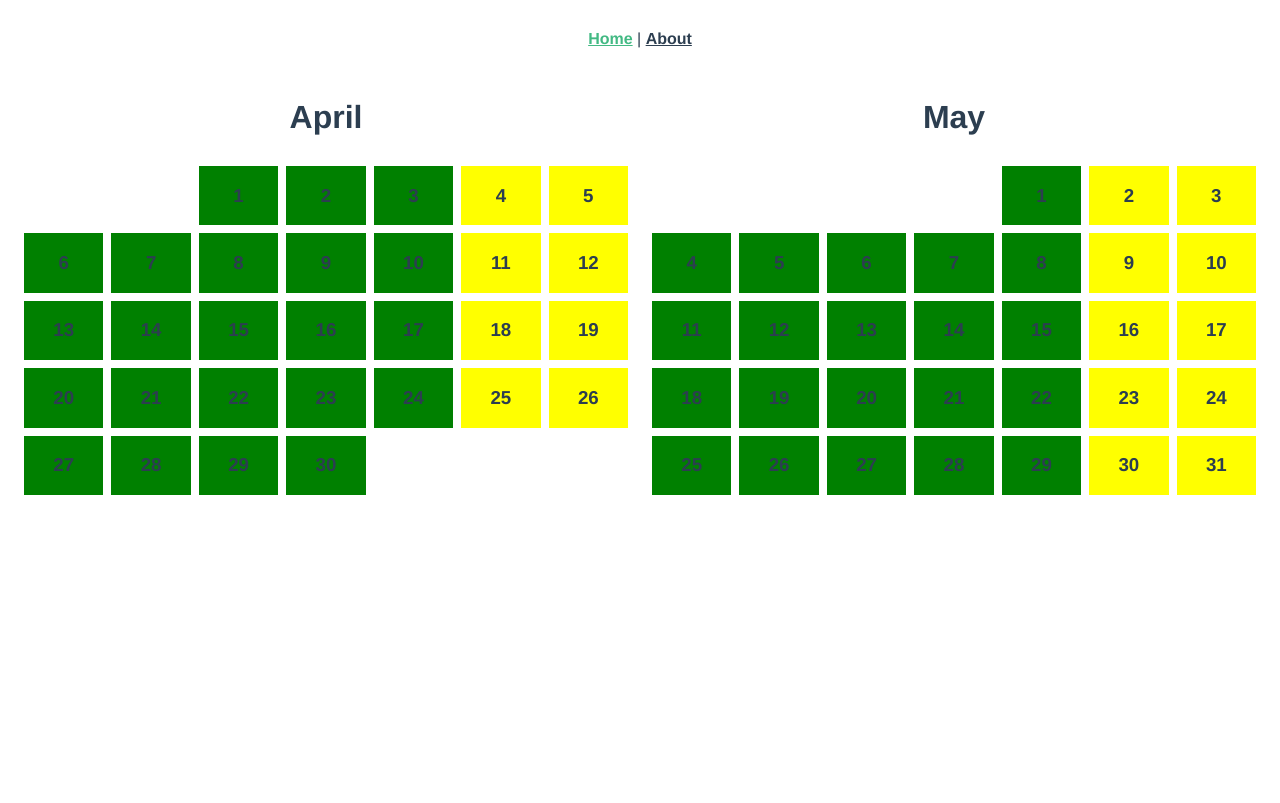
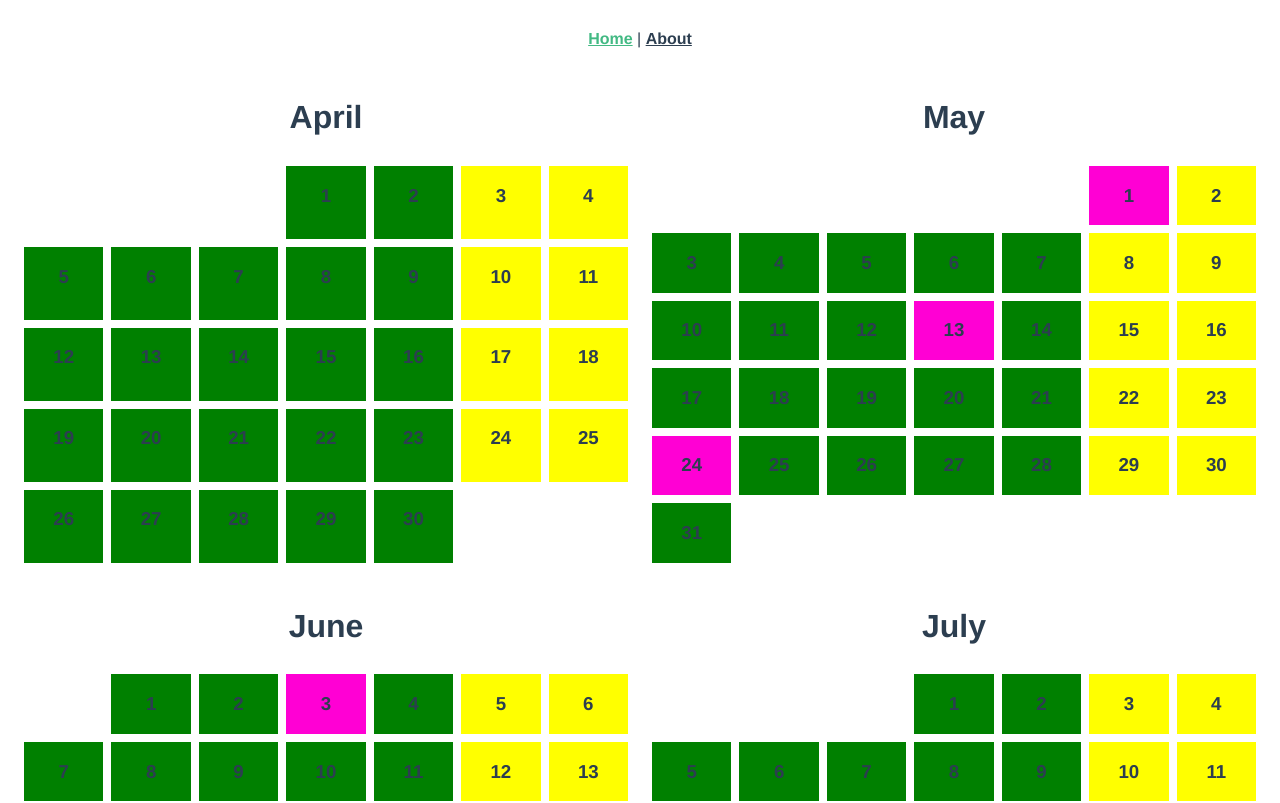
Before and after one commit to URLmacher/vacation, a Vue app: page / in a window 1280 px wide. Shown: the top 803 px of the page. Built offline with nearby package versions, Linux system fonts and the light colour scheme.

Commit message:
dateHelper and data

```diff
--- a/src/components/Calendar.vue
+++ b/src/components/Calendar.vue
@@ -4,7 +4,10 @@
     <div
       v-for="dayOfMonth of daysOfMonth"
       class="calendar__day"
-      :class="`calendar__day--${dayOfMonth.dayName}`"
+      :class="[
+      `calendar__day--${dayOfMonth.dayName}`,
+      `calendar__day--${getHolidayClass(dayOfMonth.momentOfDay)}`
+      ]"
       :key="dayOfMonth.day"
     >
       <h3 class="calendar__day-name">{{dayOfMonth.day}}</h3>
@@ -14,7 +17,10 @@
 
 <script lang="ts">
 import Moment from 'moment';
+import { DateHelper } from '@/helpers/DateHelper';
 import { ref, defineComponent, computed, ComputedRef } from 'vue';
+
+const dateHelper = new DateHelper();
 
 export default defineComponent({
   props: {
@@ -23,32 +29,21 @@ export default defineComponent({
   },
   setup(props: { month: number; year: number }) {
     const monthName: ComputedRef<string> = computed(() => {
-      return Moment(`${props.month}`, 'M').format('MMMM');
+      return dateHelper.getMonthName(props.month);
     });
 
-    const getMonth = (month: number, year: number): IDaysOfMonth[] => {
-      const daysOfMonth: IDaysOfMonth[] = [];
-      const daysInMonth = Moment(`${month}-${year}`, 'M-YY').daysInMonth();
-      for (let i = 1; i < daysInMonth + 1; i++) {
-        const momentOfDay = Moment(`${i}-${month}-${year}`, 'D-M-YY');
-        daysOfMonth.push({
-          day: i,
-          momentOfDay,
-          dayName: momentOfDay.format('dddd').toLowerCase()
-        });
-      }
-      return daysOfMonth;
+    const getHolidayClass = (date: Moment.Moment): string => {
+      return dateHelper.isHoliday(date) ? 'is-holiday' : '';
     };
-    const daysOfMonth = ref(getMonth(props.month, props.year));
-    return { daysOfMonth, monthName };
+
+    const daysOfMonth = ref(dateHelper.getMonth(props.month, props.year));
+    return {
+      daysOfMonth,
+      monthName,
+      getHolidayClass
+    };
   }
 });
-
-export interface IDaysOfMonth {
-  momentOfDay: Moment.Moment;
-  dayName: string;
-  day: number;
-}
 </script>
 
 <style scoped lang="scss">
@@ -91,6 +86,9 @@ export interface IDaysOfMonth {
       grid-column-start: 7;
       background-color: yellow;
     }
+    &--is-holiday {
+      background-color: rgb(255, 0, 212);
+    }
   }
 }
 </style>
--- /dev/null
+++ b/src/data/data.ts
@@ -0,0 +1,9 @@
+export const vacationMonths: number[] = [4, 5, 6, 7, 8, 9];
+export const vacationYear: number = 2021;
+export const vacationHolidayDates: string[] = [
+  '2021-05-01T00:00:00.000Z',
+  '2021-05-13T00:00:00.000Z',
+  '2021-05-24T00:00:00.000Z',
+  '2021-06-03T00:00:00.000Z',
+  '2021-08-15T00:00:00.000Z',
+];
--- /dev/null
+++ b/src/helpers/DateHelper.ts
@@ -0,0 +1,34 @@
+import { vacationHolidayDates } from '@/data/data';
+import Moment from 'moment';
+
+export class DateHelper {
+  getMonth(month: number, year: number): IDaysOfMonth[] {
+    const daysOfMonth: IDaysOfMonth[] = [];
+    const daysInMonth = Moment(`${month}-${year}`, 'M-YYYY').daysInMonth();
+    for(let i = 1; i < daysInMonth + 1; i++) {
+      const momentOfDay = Moment(`${i}-${month}-${year}`, 'D-M-YYYY');
+      daysOfMonth.push({
+        day: i,
+        momentOfDay,
+        dayName: momentOfDay.format('dddd').toLowerCase()
+      });
+    }
+    return daysOfMonth;
+  }
+
+  isHoliday(date: Moment.Moment): boolean {
+    return vacationHolidayDates.some(holiday => {
+      return date.isSame(holiday, 'day');
+    });
+  }
+
+  getMonthName(month: number): string {
+    return Moment(`${month}`, 'M').format('MMMM');
+  }
+}
+
+export interface IDaysOfMonth {
+  momentOfDay: Moment.Moment;
+  dayName: string;
+  day: number;
+}
--- a/src/views/Home.vue
+++ b/src/views/Home.vue
@@ -2,27 +2,29 @@
   <div class="home">
     <div class="home__calendar-grid">
       <Calendar
-        :month="4"
-        :year="2021"
+        v-for="month of vacationMonths"
+        :key="month"
+        :month="month"
+        :year="vacationYear"
       />
-      <Calendar
-        :month="5"
-        :year="2021"
-      />
-
     </div>
   </div>
 </template>
 
 <script lang="ts">
 import Calendar from '@/components/Calendar.vue';
+import { defineComponent } from 'vue';
+import { vacationMonths, vacationYear } from '@/data/data';
 
-export default {
+export default defineComponent({
   name: 'Home',
   components: {
     Calendar
+  },
+  setup() {
+    return { vacationMonths, vacationYear };
   }
-};
+});
 </script>
 <style scoped lang="scss">
 .home {
```
